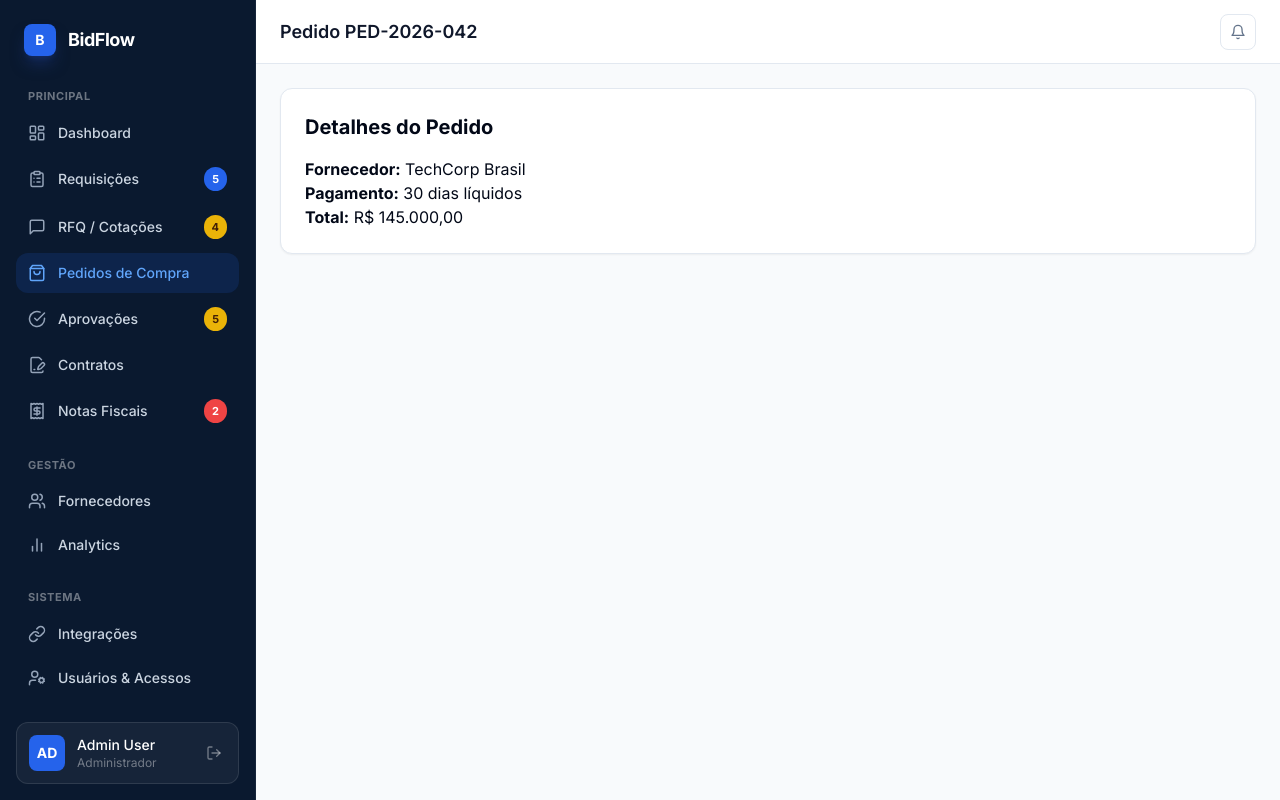
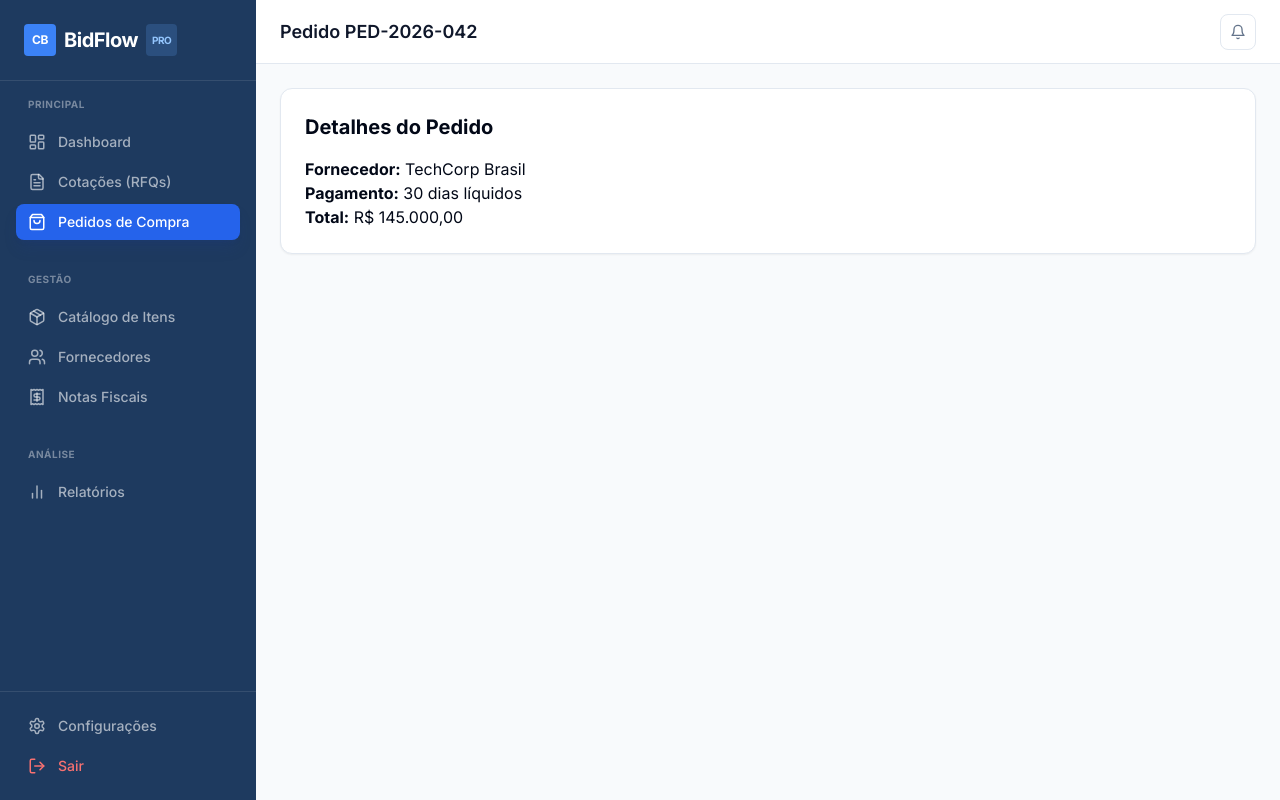
Before and after one commit to srmartins19/portal-compras, a Next.js app: page /orders/1 in a window 1280 px wide. Built offline with nearby package versions, Linux system fonts and the light colour scheme.

Commit message:
Update sidebar.tsx

```diff
--- a/components/layout/sidebar.tsx
+++ b/components/layout/sidebar.tsx
@@ -2,82 +2,65 @@
 import Link from 'next/link';
 import { usePathname } from 'next/navigation';
 import {
-  LayoutDashboard, ClipboardList, MessageSquare, ShoppingBag,
-  CheckCircle, FileSignature, Receipt, Users, BarChart2,
-  Link as LinkIcon, UserCog, ExternalLink, LogOut
+  LayoutDashboard, FileText, ShoppingBag,
+  Users, BarChart2, Settings, LogOut, Package, Receipt
 } from 'lucide-react';
-import { useAuthStore } from '@/lib/store';
-import { cn } from '@/lib/utils';
-
-const navGroups = [
-  {
-    label: 'PRINCIPAL',
-    items: [
-      { href: '/dashboard',   label: 'Dashboard',         icon: LayoutDashboard, badge: null },
-      { href: '/requisicoes', label: 'Requisições',       icon: ClipboardList,   badge: { text: '5', color: 'bg-blue-600 text-white' } },
-      { href: '/rfqs',        label: 'RFQ / Cotações',    icon: MessageSquare,   badge: { text: '4', color: 'bg-yellow-500 text-yellow-950' } },
-      { href: '/orders',      label: 'Pedidos de Compra', icon: ShoppingBag,     badge: null },
-      { href: '/aprovacoes',  label: 'Aprovações',        icon: CheckCircle,     badge: { text: '5', color: 'bg-yellow-500 text-yellow-950' } },
-      { href: '/contratos',   label: 'Contratos',         icon: FileSignature,   badge: null },
-      { href: '/notas',       label: 'Notas Fiscais',     icon: Receipt,         badge: { text: '2', color: 'bg-red-500 text-white' } },
-    ],
-  },
-  {
-    label: 'GESTÃO',
-    items: [
-      { href: '/suppliers',   label: 'Fornecedores',      icon: Users,           badge: null },
-      { href: '/analytics',   label: 'Analytics',         icon: BarChart2,       badge: null },
-    ],
-  },
-  {
-    label: 'SISTEMA',
-    items: [
-      { href: '/integracoes', label: 'Integrações',       icon: LinkIcon,        badge: null },
-      { href: '/usuarios',    label: 'Usuários & Acessos',icon: UserCog,         badge: null },
-      { href: '/fornecedor',  label: 'Portal Fornecedor', icon: ExternalLink,    badge: null, external: true },
-    ],
-  },
-];
 
 export function Sidebar() {
   const pathname = usePathname();
-  const { user, logout } = useAuthStore();
+
+  const menuGroups = [
+    {
+      label: 'Principal',
+      items: [
+        { href: '/dashboard', label: 'Dashboard', icon: LayoutDashboard },
+        { href: '/rfqs', label: 'Cotações (RFQs)', icon: FileText },
+        { href: '/orders', label: 'Pedidos de Compra', icon: ShoppingBag },
+      ]
+    },
+    {
+      label: 'Gestão',
+      items: [
+        { href: '/items', label: 'Catálogo de Itens', icon: Package },
+        { href: '/suppliers', label: 'Fornecedores', icon: Users },
+        { href: '/notas', label: 'Notas Fiscais', icon: Receipt },
+      ]
+    },
+    {
+      label: 'Análise',
+      items: [
+        { href: '/analytics', label: 'Relatórios', icon: BarChart2 },
+      ]
+    }
+  ];
 
   return (
-    <aside className="w-64 h-screen bg-[#0a192f] flex flex-col fixed left-0 top-0 z-40 border-r border-white/5">
-      {/* Logo */}
-      <div className="px-6 py-6">
-        <div className="flex items-center gap-3">
-          <div className="w-8 h-8 bg-blue-600 rounded-lg flex items-center justify-center font-bold text-white text-sm flex-shrink-0 shadow-lg shadow-blue-900/50">B</div>
-          <span className="text-white font-bold text-lg tracking-tight">BidFlow</span>
-        </div>
+    <aside className="fixed left-0 top-0 h-screen w-64 bg-[#1e3a5f] text-white flex flex-col z-50">
+      <div className="p-6 border-b border-white/10">
+        <h1 className="text-xl font-bold tracking-tight flex items-center gap-2">
+          <div className="w-8 h-8 bg-blue-500 rounded flex items-center justify-center text-xs">CB</div>
+          BidFlow <span className="text-[10px] bg-blue-400/20 px-1.5 py-0.5 rounded text-blue-300">PRO</span>
+        </h1>
       </div>
 
-      {/* Nav */}
-      <nav className="flex-1 px-4 py-2 overflow-y-auto scrollbar-hide space-y-6">
-        {navGroups.map(group => (
+      <nav className="flex-1 overflow-y-auto p-4 space-y-8">
+        {menuGroups.map((group) => (
           <div key={group.label}>
-            <p className="text-white/40 text-[11px] font-bold uppercase tracking-wider px-3 mb-2">{group.label}</p>
+            <p className="text-white/40 text-[10px] font-bold uppercase tracking-wider px-3 mb-3">{group.label}</p>
             <div className="space-y-1">
-              {group.items.map(({ href, label, icon: Icon, badge, external }) => {
-                const active = pathname === href || (href !== '/dashboard' && pathname.startsWith(href));
+              {group.items.map((item: any) => { // 'any' aqui blinda contra o erro de 'external'
+                const active = pathname === item.href || (item.href !== '/dashboard' && pathname.startsWith(item.href));
+                const Icon = item.icon;
                 return (
-                  <Link key={href} href={href} target={external ? '_blank' : '_self'}
-                    className={cn(
-                      'flex items-center justify-between px-3 py-2.5 rounded-xl text-sm font-medium transition-all group',
-                      active
-                        ? 'bg-blue-600/15 text-blue-400'
-                        : 'text-slate-300 hover:bg-white/5 hover:text-white',
-                    )}>
-                    <div className="flex items-center gap-3">
-                      <Icon size={18} strokeWidth={2} className={cn("transition-colors", active ? "text-blue-400" : "text-slate-400 group-hover:text-slate-300")}/>
-                      {label}
-                    </div>
-                    {badge && (
-                      <span className={cn('text-[11px] font-bold px-2 py-0.5 rounded-full flex items-center justify-center min-w-[20px]', badge.color)}>
-                        {badge.text}
-                      </span>
-                    )}
+                  <Link
+                    key={item.href}
+                    href={item.href}
+                    className={`flex items-center gap-3 px-3 py-2 rounded-lg text-sm font-medium transition-all ${
+                      active ? 'bg-blue-600 text-white shadow-lg shadow-blue-900/20' : 'text-white/60 hover:bg-white/5 hover:text-white'
+                    }`}
+                  >
+                    <Icon size={18} />
+                    {item.label}
                   </Link>
                 );
               })}
@@ -86,20 +69,13 @@ export function Sidebar() {
         ))}
       </nav>
 
-      {/* User footer */}
-      <div className="p-4 mt-auto">
-        <div className="bg-white/5 border border-white/10 rounded-xl p-3 flex items-center gap-3">
-          <div className="w-9 h-9 rounded-lg bg-blue-600 flex items-center justify-center text-white text-sm font-bold flex-shrink-0">
-            {user?.firstName?.[0] || 'A'}{user?.lastName?.[0] || 'D'}
-          </div>
-          <div className="flex-1 min-w-0">
-            <p className="text-white text-sm font-medium truncate">{user?.firstName || 'Admin'} {user?.lastName || 'User'}</p>
-            <p className="text-white/40 text-xs truncate">Administrador</p>
-          </div>
-          <button onClick={logout} className="text-white/40 hover:text-red-400 transition-colors p-1" title="Sair">
-            <LogOut size={16}/>
-          </button>
-        </div>
+      <div className="p-4 border-t border-white/10 space-y-1">
+        <Link href="/settings" className="flex items-center gap-3 px-3 py-2 text-sm font-medium text-white/60 hover:bg-white/5 rounded-lg">
+          <Settings size={18} /> Configurações
+        </Link>
+        <button className="w-full flex items-center gap-3 px-3 py-2 text-sm font-medium text-red-400 hover:bg-red-400/10 rounded-lg transition-colors">
+          <LogOut size={18} /> Sair
+        </button>
       </div>
     </aside>
   );
```
